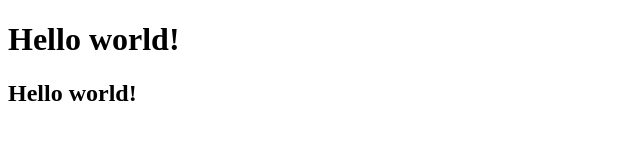
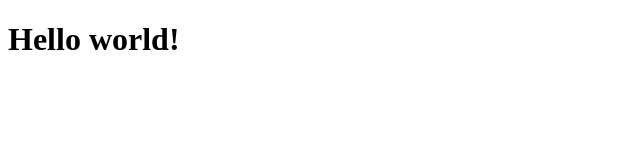
Before and after one commit to ArseniaPeskova/test_repo, a plain HTML site: page index.html in a window 1280 px wide. Shown: the whole page, without its empty margins (0-640 px from the left). Drawn offline with Linux system fonts and the light colour scheme.

Commit message:
Update index.html

```diff
--- a/index.html
+++ b/index.html
@@ -7,7 +7,7 @@
 </head>
 <body>
     <h1>Hello world!</h1>
-    <h2>Hello world!</h2>
+
 
 </body>
 </html>
```
